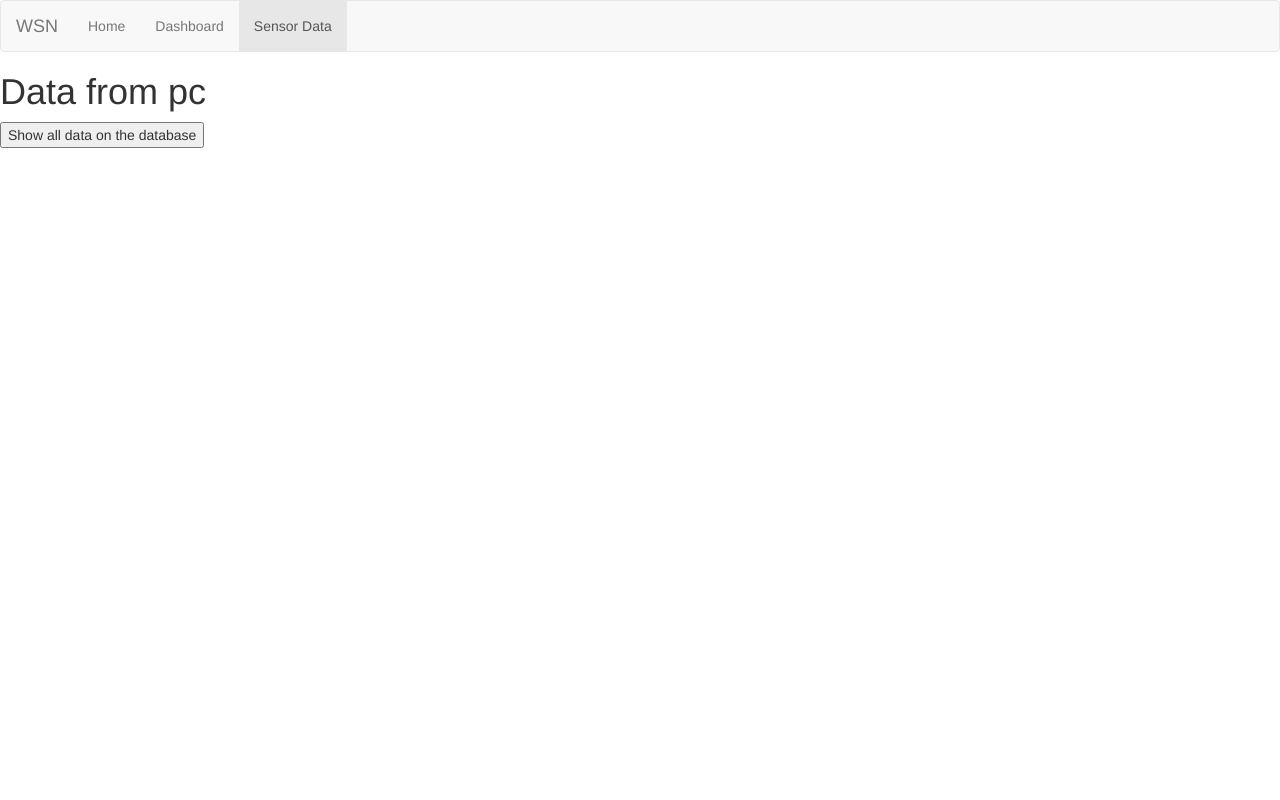
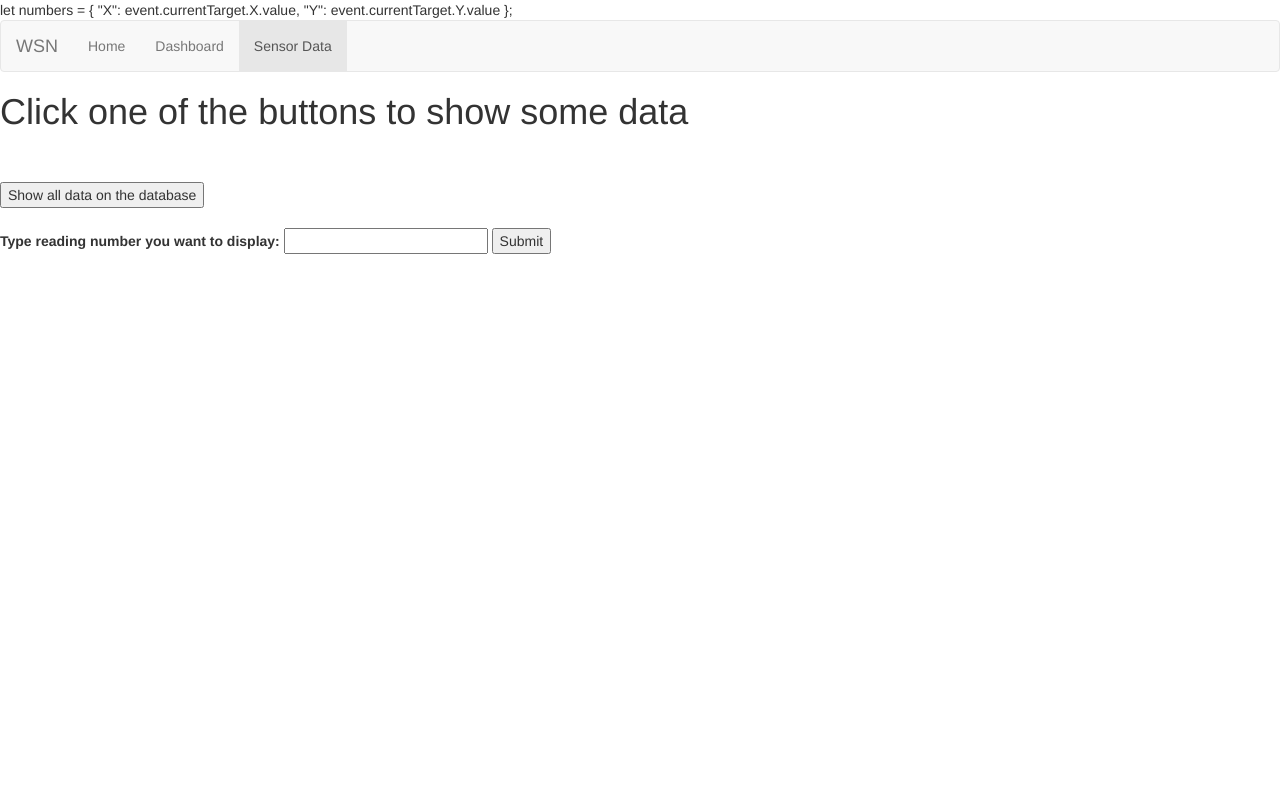
Before and after one commit to Abdullah-N-Shaikh/WSN, a Node server app: page /data in a window 1280 px wide. Run offline with Node 20, Linux system fonts and the light colour scheme; the visitor is signed in with stand-in values (Sample User, id 1); some libraries are stand-ins or nearby versions.

Commit message:
From Surface v1

```diff
--- a/Pages/data.html
+++ b/Pages/data.html
@@ -27,6 +27,29 @@
         .catch( err => console.log(err) )
       }
   </script>
+
+<script>
+  function runCodeSpecifc() {
+      let request = {
+      method: 'POST',
+      headers: {
+        'Content-Type': 'application/json'
+      },
+      body: JSON.stringify("dataTest")
+    }
+    fetch('/all', request).then( res => res.json() )
+    .then( data => {
+      document.getElementById('result').innerHTML = JSON.stringify(data);
+    })
+    .catch( err => console.log(err) )
+  }
+</script>
+
+
+let numbers = {
+  "X": event.currentTarget.X.value,
+  "Y": event.currentTarget.Y.value
+};
 </head>
 <body>
 
@@ -42,8 +65,17 @@
           </ul>
         </div>
       </nav>
-    <h1>Data from pc</h1>
+    <h1>Click one of the buttons to show some data</h1>
+    <br></br>
     <button onclick="runCode()">Show all data on the database</button>
+    <br></br>
+    <form onSubmit = {runCodeSpecifc()}>
+      <label>Type reading number you want to display:
+        <input type = "text" name="Y"  id="Y"></input>
+        </label>
+        <input type="submit" value="Submit"></input>
+    </form>
+
 
 
     <div id="result"></div>
--- a/app.js
+++ b/app.js
@@ -22,7 +22,7 @@ AWS.config.update({
 // database
 
 
-router.get('/specifc', async (req, res) => {
+app.post('/specifc', async (req, res) => {
     const params = {
       TableName: dynamodbTableName,
       Key: {
```
